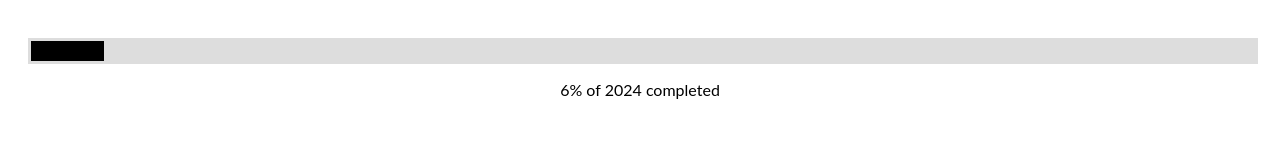
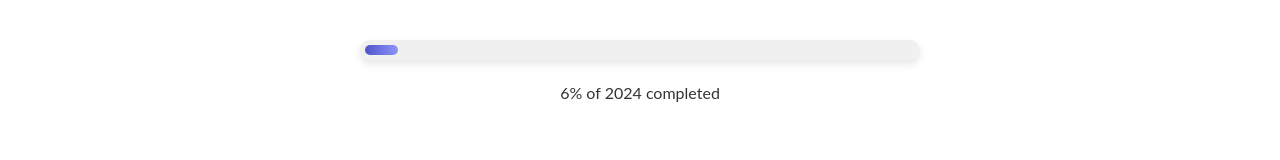
Before and after one commit to dhruvdharamshi/dhruvdharamshi.github.io, a plain HTML site: page index.html in a window 1280 px wide. Drawn offline with Linux system fonts and the light colour scheme.

Commit message:
Update style.css

```diff
--- a/style.css
+++ b/style.css
@@ -1,23 +1,34 @@
 #progress-container {
-    width: 100%;
-    background-color: #ddd;
-    margin: 10px 0;
-    padding: 3px;
+    width: 80%; /* Adjust the width as needed */
+    background-color: #f0f0f0; /* Light grey background */
+    border-radius: 10px; /* Rounded corners for the container */
+    box-shadow: 0 4px 8px rgba(0, 0, 0, 0.1); /* Subtle shadow for depth */
+    margin: 20px auto; /* Centered with margin */
+    padding: 5px;
+    box-sizing: border-box;
 }
 
 #progress-bar {
-    height: 20px;
-    background-color: #000; /* or a dark grey */
-    width: 0%;
+    height: 10px; /* Thinner progress bar */
+    background: linear-gradient(to right, #4e54c8, #8f94fb); /* Gradient effect */
+    border-radius: 10px; /* Rounded corners for the progress bar */
+    width: 0%; /* Initial state */
+    transition: width 0.5s ease-in-out; /* Smooth transition for bar animation */
 }
 
 #percentage {
     text-align: center;
     font-family: 'Lato', sans-serif;
-    color: #000;
+    font-size: 1rem; /* Adjustable based on your preference */
+    color: #333; /* Dark grey color for contrast */
+    margin-top: 10px; /* Space above the percentage text */
 }
 
 body {
     font-family: 'Lato', sans-serif;
+    line-height: 1.6; /* Improved readability */
+    color: #333; /* Consistent text color */
+    max-width: 700px; /* Maximum width of the content area */
+    margin: 0 auto; /* Center the content */
     padding: 20px;
 }
```
